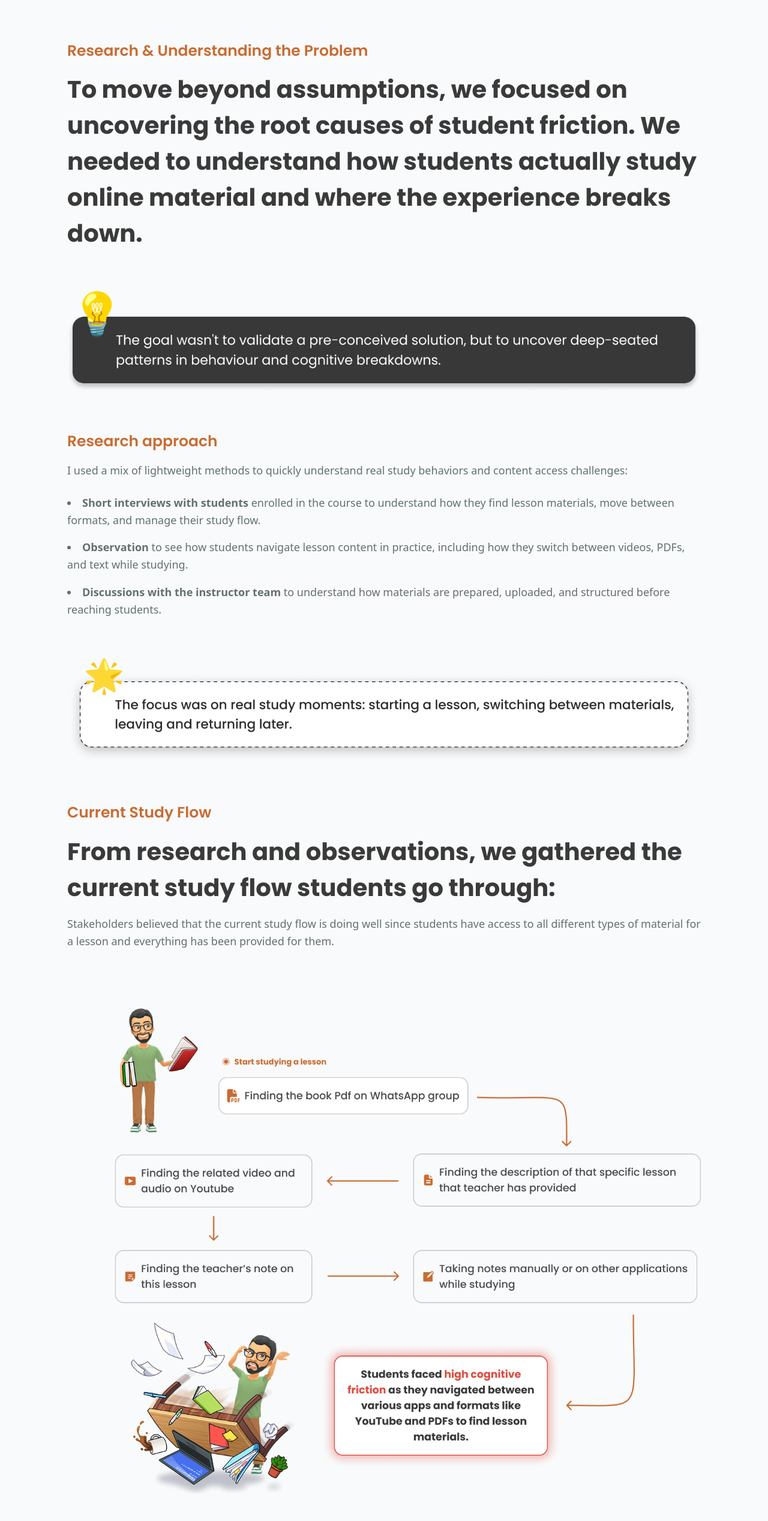
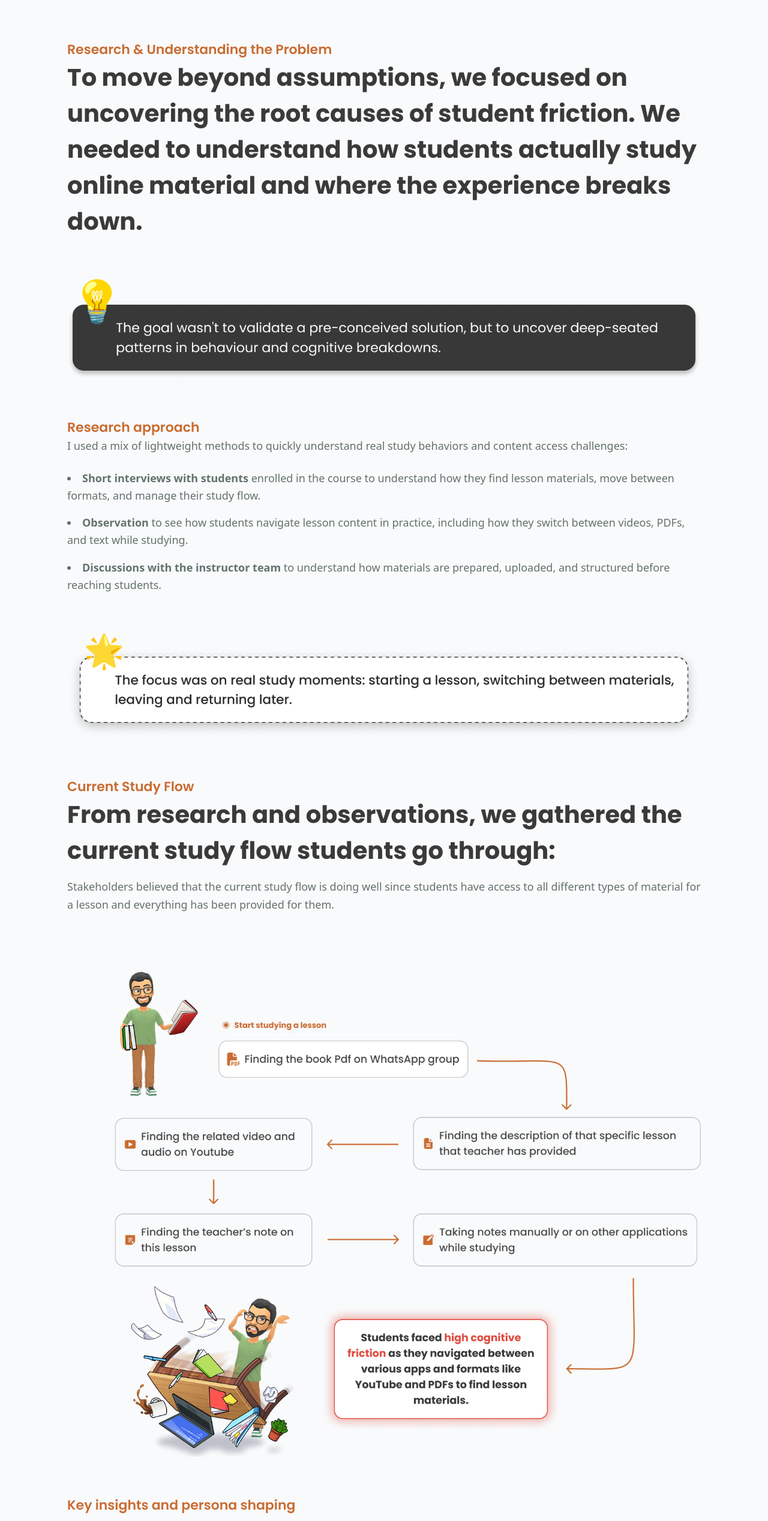
Before and after one commit to ehsangazar/zarabani, a React (Vite) app: page /projects/focused-learning in a window 1280 px wide. Shown: the part 3217-5753 px from the top of the page at 60% size. Built offline with nearby package versions, Linux system fonts and the light colour scheme.

Commit message:
Update Focused Learning case study: reduce heading sizes for improved visual consistency across sections.

```diff
--- a/src/pages/projects/case-studies/FocusedLearning.tsx
+++ b/src/pages/projects/case-studies/FocusedLearning.tsx
@@ -113,7 +113,7 @@ const FocusedLearning = () => {
 
       {/* Research & Understanding the Problem */}
       <section className="my-10">
-        <h3 className="font-['Poppins'] text-[25px] font-semibold tracking-[0%] text-[#C96C32] mb-4">
+        <h3 className="font-['Poppins'] text-[22px] font-semibold tracking-[0%] text-[#C96C32]">
           Research & Understanding the Problem
         </h3>
         <h2 className="font-['Poppins'] text-[40px] font-bold tracking-[0%] text-[#3A3A3A]">
@@ -133,7 +133,7 @@ const FocusedLearning = () => {
 
       {/* Research approach */}
       <section className="my-10">
-        <h3 className="font-['Poppins'] text-[25px] font-semibold tracking-[0%] text-[#C96C32] mb-4">
+        <h3 className="font-['Poppins'] text-[22px] font-semibold tracking-[0%] text-[#C96C32]">
           Research approach
         </h3>
         <p className="text-lg text-primary-dark/70 leading-relaxed mb-6">
@@ -169,7 +169,7 @@ const FocusedLearning = () => {
 
       {/* Current Study Flow */}
       <section className="my-10">
-        <h3 className="font-['Poppins'] text-[25px] font-semibold tracking-[0%] text-[#C96C32] mb-4">
+        <h3 className="font-['Poppins'] text-[22px] font-semibold tracking-[0%] text-[#C96C32]">
           Current Study Flow
         </h3>
         <h2 className="font-['Poppins'] text-[40px] font-bold tracking-[0%] text-[#3A3A3A] mb-4">
@@ -193,7 +193,7 @@ const FocusedLearning = () => {
 
       {/* Key insights and persona shaping */}
       <section className="my-10">
-        <h3 className="font-['Poppins'] text-[25px] font-semibold tracking-[0%] text-[#C96C32] mb-4">
+        <h3 className="font-['Poppins'] text-[22px] font-semibold tracking-[0%] text-[#C96C32]">
           Key insights and persona shaping
         </h3>
         <h2 className="font-['Poppins'] text-[40px] font-bold tracking-[0%] text-[#3A3A3A] mb-4">
@@ -282,7 +282,7 @@ const FocusedLearning = () => {
       <section className="my-10">
         <div className="flex flex-col md:flex-row gap-10 items-center">
           <div className="w-full md:w-2/3">
-            <h3 className="font-['Poppins'] text-[25px] font-semibold tracking-[0%] text-[#C96C32] mb-4">
+            <h3 className="font-['Poppins'] text-[22px] font-semibold tracking-[0%] text-[#C96C32]">
               Resulted in
             </h3>
             <h2 className="font-['Poppins'] text-[32px] font-bold italic tracking-[0%] text-[#3A3A3A] mb-4">
@@ -327,7 +327,7 @@ const FocusedLearning = () => {
 
       {/* Design Principles */}
       <section className="my-10">
-        <h3 className="font-['Poppins'] text-[25px] font-semibold tracking-[0%] text-[#C96C32] mb-4">
+        <h3 className="font-['Poppins'] text-[22px] font-semibold tracking-[0%] text-[#C96C32]">
           Design Principles
         </h3>
         <h2 className="font-['Poppins'] text-[40px] font-bold tracking-[0%] text-[#3A3A3A] mb-4">
@@ -350,7 +350,7 @@ const FocusedLearning = () => {
 
       {/* Defining Success */}
       <section className="my-10">
-        <h3 className="font-['Poppins'] text-[25px] font-semibold tracking-[0%] text-[#C96C32] mb-4">
+        <h3 className="font-['Poppins'] text-[22px] font-semibold tracking-[0%] text-[#C96C32]">
           Defining Success
         </h3>
         <h2 className="font-['Poppins'] text-[40px] font-bold tracking-[0%] text-[#3A3A3A] mb-4">
@@ -416,7 +416,7 @@ const FocusedLearning = () => {
 
       {/* Design */}
       <section className="my-10">
-        <h3 className="font-['Poppins'] text-[25px] font-semibold tracking-[0%] text-[#C96C32] mb-4">
+        <h3 className="font-['Poppins'] text-[22px] font-semibold tracking-[0%] text-[#C96C32]">
           Design
         </h3>
         <h2 className="font-['Poppins'] text-[40px] font-bold tracking-[0%] text-[#3A3A3A] mb-4">
@@ -493,7 +493,7 @@ const FocusedLearning = () => {
 
       {/* Testing */}
       <section className="my-10">
-        <h3 className="font-['Poppins'] text-[25px] font-semibold tracking-[0%] text-[#C96C32] mb-4">
+        <h3 className="font-['Poppins'] text-[22px] font-semibold tracking-[0%] text-[#C96C32]">
           Testing
         </h3>
         <h2 className="font-['Poppins'] text-[40px] font-bold tracking-[0%] text-[#3A3A3A] mb-4">
```
